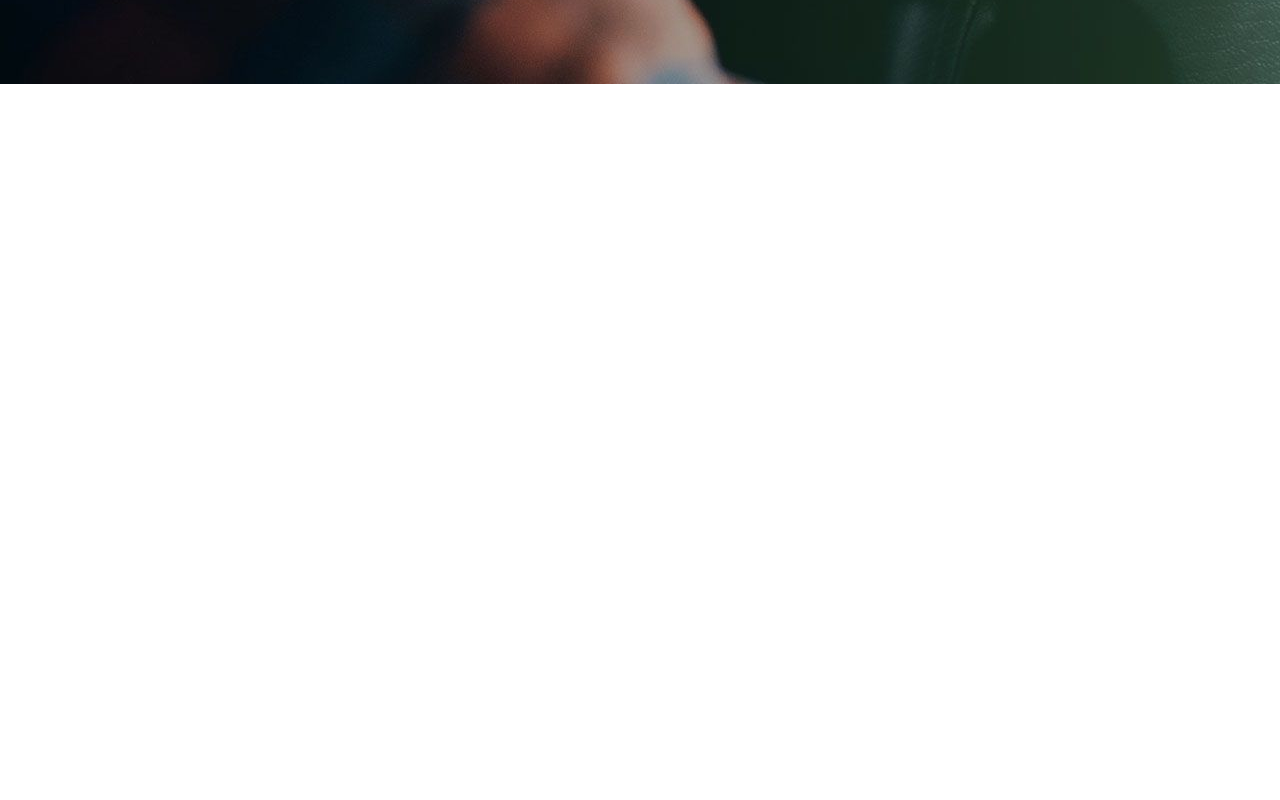
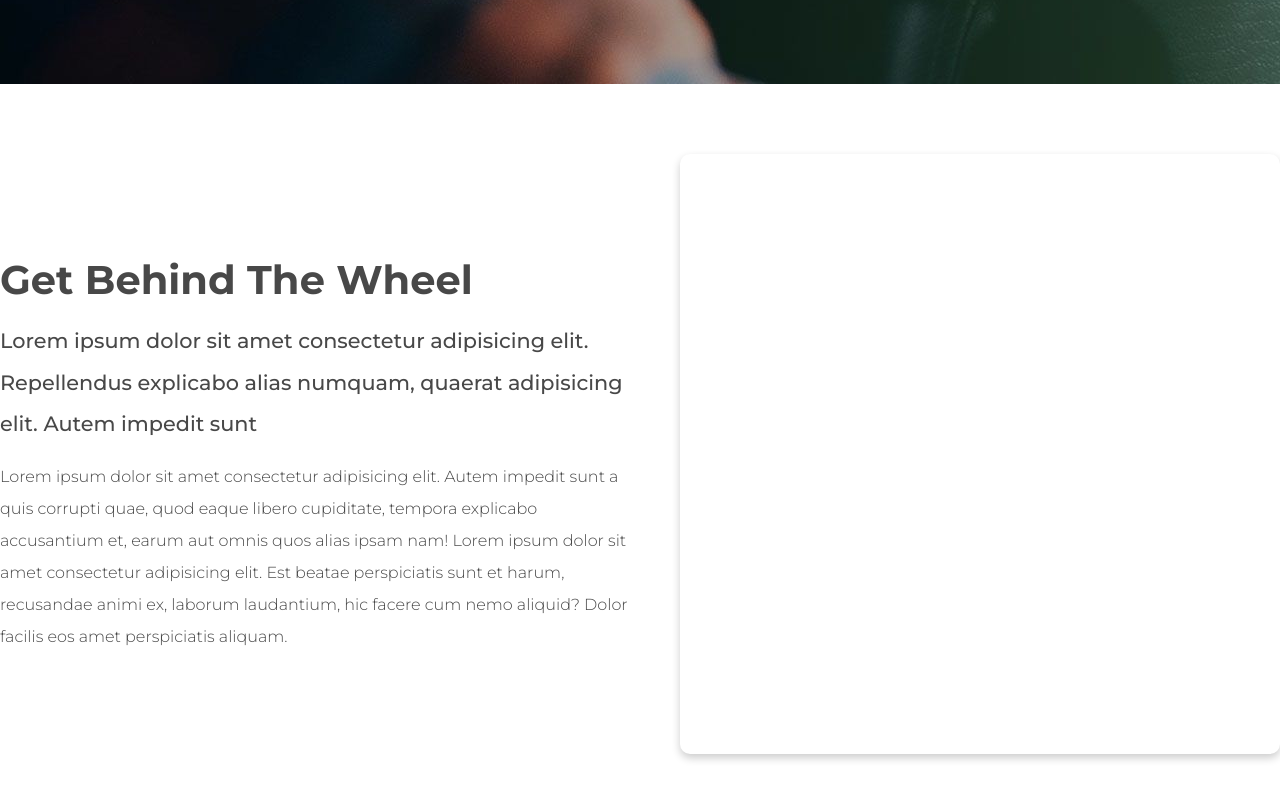
Before and after one commit to urlastway/proj-html-vuejs, a Vue app: page / in a window 1280 px wide. Shown: the part 716-1516 px from the top of the page. Before the commit the page ends 800 px from the top, so only its background shows below. Built offline with nearby package versions, Linux system fonts and the light colour scheme.

Commit message:
+header__buttom

```diff
--- a/src/components/blocks/BaseHeader.vue
+++ b/src/components/blocks/BaseHeader.vue
@@ -3,15 +3,18 @@
       <HeaderMessage />
       <HeaderMenu />
       <HeaderInner />
+      <HeaderButtom />
   </header>
 </template>
 
 
 <script>
 
-import HeaderMessage from './HeaderComponents/HeaderMessage'
-import HeaderMenu from './HeaderComponents/HeaderMenu'
-import HeaderInner from './HeaderComponents/HeaderInner.vue'
+import HeaderMessage from './HeaderComponents/HeaderMessage';
+import HeaderMenu from './HeaderComponents/HeaderMenu';
+import HeaderInner from './HeaderComponents/HeaderInner';
+import HeaderButtom from './HeaderComponents/HeaderButtom';
+
 
 
 export default {
@@ -20,6 +23,7 @@ export default {
     HeaderMessage,
     HeaderMenu,
     HeaderInner,
+    HeaderButtom,
 }
 }
 </script>
@@ -40,4 +44,13 @@ export default {
     position: absolute;
     z-index: -1;
   }
+  .header::after{
+    width: 100%;
+    height: auto;
+    background-color: #fff;
+    content: '';
+    position: absolute;
+    opacity: 0.5;
+
+  }
 </style>
--- a/src/components/blocks/BaseMain.vue
+++ b/src/components/blocks/BaseMain.vue
@@ -1,5 +1,6 @@
 <template>
   <main>
+
   </main>
 </template>
 
--- /dev/null
+++ b/src/components/blocks/HeaderComponents/HeaderButtom.vue
@@ -0,0 +1,71 @@
+<template>
+  <div class="header__buttom">
+    <div class="container">
+      <div class="header__buttom__content">
+          <div class="header__buttom__left">
+              <h1 class="title">Get Behind The Wheel</h1>
+              <h2 class="subtitle">Lorem ipsum dolor sit amet consectetur adipisicing elit. Repellendus explicabo alias numquam, quaerat adipisicing elit. Autem impedit sunt</h2>
+              <p class="header__buttom__text">Lorem ipsum dolor sit amet consectetur adipisicing elit. Autem impedit sunt a quis corrupti quae, quod eaque libero cupiditate, tempora explicabo accusantium et, earum aut omnis quos alias ipsam nam! Lorem ipsum dolor sit amet consectetur adipisicing elit. Est beatae perspiciatis sunt et harum, recusandae animi ex, laborum laudantium, hic facere cum nemo aliquid? Dolor facilis eos amet perspiciatis aliquam.</p>
+          </div>
+          <div clss="header__buttom__right">
+              <div class="prenotation">
+
+              </div>
+          </div>
+      </div>
+    </div>
+  </div>
+</template>
+
+<script>
+export default {
+    name: 'HeaderButtom',
+}
+</script>
+
+<style lang="scss" scoped>
+
+.header__buttom{
+  width: 100%;
+  height: 700px;
+  display: flex;
+  justify-content: center;
+
+  &__content{
+    width: 100%;
+    display: flex;
+    align-items: center;
+    justify-content: space-between;
+    color: var(--color__cube__tundora);
+
+  }
+  &__left{
+    width: calc(100% / 2);
+  }
+  &right{
+    width: calc(100% / 2);
+  }
+}
+
+.prenotation{
+  width: 600px;
+  height: 600px;
+  background-color: #fff;
+  box-shadow: 0 4px 8px 0 rgba(0, 0, 0, 0.2);
+  border-radius: 10px;
+  }
+.title{
+  font-size: 2.5rem;
+  padding-bottom: 1rem;
+  }
+.subtitle{
+  padding-bottom: 1rem;
+  font-size: 1.3rem;
+  font-weight: 500;
+  line-height: 2;
+  }
+.header__buttom__text{
+  font-weight: 300;
+  line-height: 2;
+  }
+</style>
--- a/src/components/blocks/HeaderComponents/HeaderInner.vue
+++ b/src/components/blocks/HeaderComponents/HeaderInner.vue
@@ -33,6 +33,7 @@ export default {
 <style lang="scss" scoped>
 .header__inner{
     width: 100%;
+    height: 650px;
     display: flex;
     justify-content: center;
     color: var(--color__cube__wite);
```
